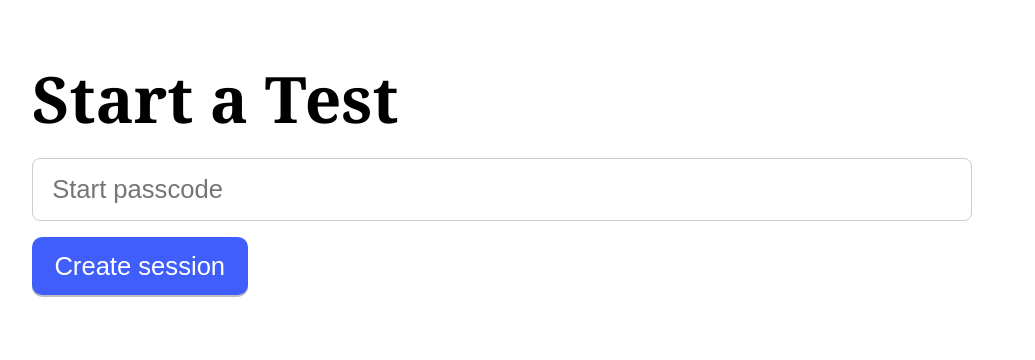
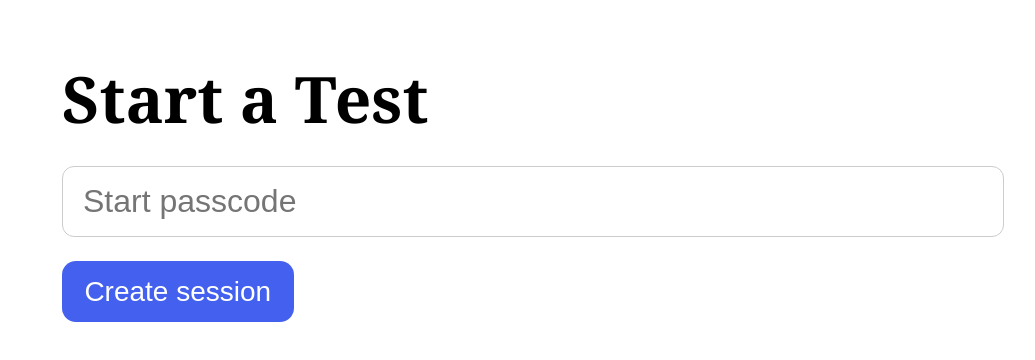
Before and after one commit to wigsbury-ui/evalent.io, a Next.js app: page /start in a window 1280 px wide. Shown: the top 360 px of the page, without its empty margins (128-1163 px from the left). Built offline with nearby package versions, Linux system fonts and the light colour scheme.

Commit message:
Update page.tsx

```diff
--- a/app/start/page.tsx
+++ b/app/start/page.tsx
@@ -2,92 +2,81 @@
 'use client';
 
 import { useState } from 'react';
-import { useRouter } from 'next/navigation';
 
 export default function StartPage() {
-  const [pass, setPass] = useState('');
-  const [busy, setBusy] = useState(false);
+  const [passcode, setPasscode] = useState('');
+  const [loading, setLoading] = useState(false);
   const [err, setErr] = useState<string | null>(null);
-  const router = useRouter();
 
-  async function handleCreate() {
+  // Default UK/Y3/Core – you can change via query later if you like
+  const programme = 'UK';
+  const grade = '3';
+  const mode = 'core';
+
+  async function onCreate() {
     setErr(null);
-    if (!pass.trim()) {
-      setErr('Enter the start passcode.');
-      return;
-    }
-    setBusy(true);
+    setLoading(true);
     try {
-      const res = await fetch('/api/start', {
-        method: 'POST',
-        headers: { 'Content-Type': 'application/json' },
-        body: JSON.stringify({ passcode: pass.trim() }),
+      const qs = new URLSearchParams({
+        passcode,
+        programme,
+        grade,
+        mode,
       });
-
-      const j = await res.json().catch(() => ({} as any));
-
+      const res = await fetch(`/api/start?${qs.toString()}`, { method: 'GET' });
+      const j = await res.json();
       if (!res.ok || !j?.ok) {
         setErr(j?.error || `HTTP ${res.status}`);
-        setBusy(false);
-        return;
+      } else {
+        location.href = `/t/${j.token}`;
       }
-
-      // Navigate to the runner
-      router.push(`/t/${j.token}`);
     } catch (e: any) {
       setErr(String(e?.message || e));
-      setBusy(false);
+    } finally {
+      setLoading(false);
     }
   }
 
   return (
-    <main style={{ maxWidth: 960, margin: '4rem auto', padding: '0 1rem' }}>
-      <h1 style={{ fontSize: '4rem', lineHeight: 1.1, marginBottom: '1.5rem' }}>
-        Start a Test
-      </h1>
+    <div style={{ maxWidth: 900, margin: '4rem auto' }}>
+      <h1 style={{ fontSize: '4rem', lineHeight: 1.1, marginBottom: 32 }}>Start a Test</h1>
 
-      <div style={{ maxWidth: 900 }}>
       <input
-          type="password"
-          value={pass}
-          onChange={(e) => setPass(e.target.value)}
+        value={passcode}
+        onChange={e => setPasscode(e.target.value)}
         placeholder="Start passcode"
         style={{
           width: '100%',
-            fontSize: '1.6rem',
-            padding: '1rem 1.2rem',
-            borderRadius: 8,
+          fontSize: '2rem',
+          padding: '1rem 1.25rem',
+          borderRadius: 12,
           border: '1px solid #ccc',
-            outline: 'none',
+          marginBottom: 24,
         }}
-          onKeyDown={(e) => {
-            if (e.key === 'Enter') handleCreate();
-          }}
+        type="password"
       />
-        <div style={{ height: 16 }} />
+
       <button
-          onClick={handleCreate}
-          disabled={busy}
+        onClick={onCreate}
+        disabled={loading}
         style={{
-            fontSize: '1.6rem',
+          fontSize: '1.75rem',
           padding: '0.9rem 1.4rem',
-            borderRadius: 10,
-            background: '#3f5efb',
+          borderRadius: 14,
+          background: '#4361ee',
           color: 'white',
           border: 'none',
-            boxShadow: '0 2px 0 rgba(0,0,0,.25)',
-            cursor: busy ? 'not-allowed' : 'pointer',
+          cursor: 'pointer',
         }}
       >
-          {busy ? 'Creating…' : 'Create session'}
+        {loading ? 'Creating…' : 'Create session'}
       </button>
 
       {err && (
-          <p style={{ color: '#b21f2d', marginTop: 16, fontSize: '1.2rem' }}>
+        <div style={{ marginTop: 18, color: '#8b0000', fontSize: '1.25rem' }}>
           {err}
-          </p>
+        </div>
       )}
     </div>
-    </main>
   );
 }
```
Lines whose indentation alone changed are shown as unchanged.
